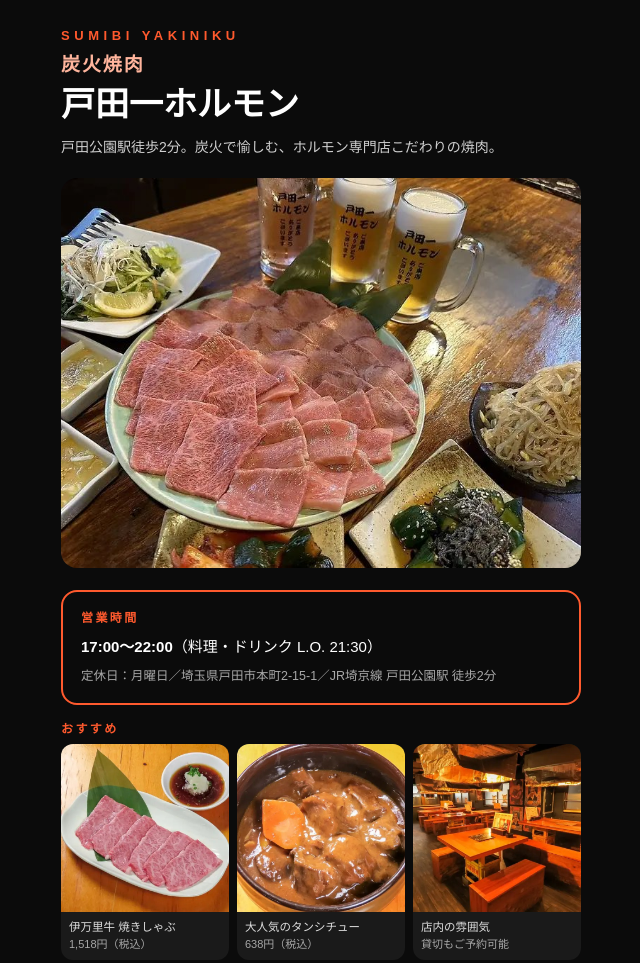
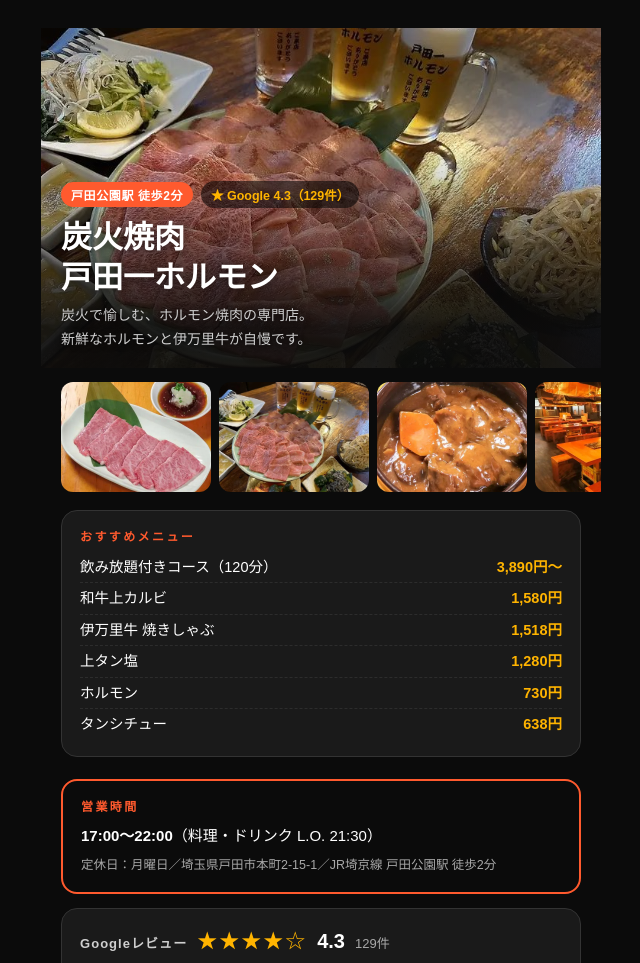
Before and after one commit to syunta6921/todaichi, a plain HTML site: page index.html in a window 1280 px wide. Shown: the top 963 px of the page, without its empty margins (319-959 px from the left). Drawn offline with Linux system fonts and the light colour scheme.

Commit message:
Build out top section

```diff
--- a/index.html
+++ b/index.html
@@ -12,6 +12,22 @@
   h1 { font-size:34px; line-height:1.3; margin-top:10px; font-weight:800; }
   h1 .sm { font-size:19px; display:block; color:#ffb59d; margin-bottom:4px; letter-spacing:.1em; }
   .tag { margin-top:10px; color:#cfcfcf; font-size:14px; line-height:1.7; }
+  .hero2 { position:relative; margin:0 -20px; }
+  .hero2 img { width:100%; height:340px; object-fit:cover; display:block; }
+  .hero2 .shade { position:absolute; inset:0; background:linear-gradient(180deg, rgba(0,0,0,.25) 0%, rgba(0,0,0,0) 35%, rgba(11,11,11,.92) 88%); }
+  .hero2 .cap { position:absolute; left:20px; right:20px; bottom:16px; }
+  .hero2 .badge { display:inline-block; background:#ff5a2e; color:#fff; font-size:12px; font-weight:700; padding:4px 10px; border-radius:999px; letter-spacing:.05em; }
+  .hero2 .rate { display:inline-block; margin-left:8px; background:rgba(0,0,0,.55); color:#ffb400; font-size:12.5px; font-weight:700; padding:4px 10px; border-radius:999px; }
+  .hero2 h1 { text-align:left; font-size:31px; margin-top:10px; text-shadow:0 2px 10px rgba(0,0,0,.6); }
+  .hero2 .tag { text-align:left; margin-top:6px; text-shadow:0 1px 6px rgba(0,0,0,.7); }
+  .strip { display:flex; gap:8px; overflow-x:auto; margin:14px -20px 0; padding:0 20px 4px; scrollbar-width:none; }
+  .strip::-webkit-scrollbar { display:none; }
+  .strip img { width:150px; height:110px; object-fit:cover; border-radius:12px; flex:none; }
+  .menu { margin-top:14px; background:#1a1a1a; border:1px solid #333; border-radius:16px; padding:16px 18px; }
+  .menu .lbl { color:#ff5a2e; font-size:12px; font-weight:700; letter-spacing:.2em; margin-bottom:8px; }
+  .menu li { list-style:none; font-size:14.5px; line-height:2.1; display:flex; justify-content:space-between; border-bottom:1px dashed #2c2c2c; }
+  .menu li:last-child { border-bottom:none; }
+  .menu li span { color:#ffb400; font-weight:700; }
   .hero { margin-top:18px; border-radius:16px; overflow:hidden; }
   .hero img { width:100%; display:block; }
   .foods { margin-top:14px; }
@@ -47,24 +63,41 @@
 </head>
 <body>
 <div class="wrap">
-  <div class="brand">SUMIBI YAKINIKU</div>
-  <h1><span class="sm">炭火焼肉</span>戸田一ホルモン</h1>
-  <p class="tag">戸田公園駅徒歩2分。炭火で愉しむ、ホルモン専門店こだわりの焼肉。</p>
+  <div class="hero2">
+    <img src="hero.jpg" alt="炭火焼肉 戸田一ホルモン">
+    <div class="shade"></div>
+    <div class="cap">
+      <span class="badge">戸田公園駅 徒歩2分</span><span class="rate">★ Google 4.3（129件）</span>
+      <h1>炭火焼肉<br>戸田一ホルモン</h1>
+      <p class="tag">炭火で愉しむ、ホルモン焼肉の専門店。<br>新鮮なホルモンと伊万里牛が自慢です。</p>
+    </div>
+  </div>
 
-  <div class="hero"><img src="hero.jpg" alt="炭火焼肉 戸田一ホルモン"></div>
+  <div class="strip">
+    <img src="food1.jpg" alt="伊万里牛 焼きしゃぶ">
+    <img src="course.jpg" alt="飲み放題付きコース">
+    <img src="food2.jpg" alt="タンシチュー">
+    <img src="room.jpg" alt="店内の雰囲気">
+    <img src="shop.jpg" alt="店舗の外観">
+    <img src="counter.jpg" alt="カウンター席">
+  </div>
+
+  <div class="menu">
+    <div class="lbl">おすすめメニュー</div>
+    <ul>
+      <li>飲み放題付きコース（120分）<span>3,890円〜</span></li>
+      <li>和牛上カルビ<span>1,580円</span></li>
+      <li>伊万里牛 焼きしゃぶ<span>1,518円</span></li>
+      <li>上タン塩<span>1,280円</span></li>
+      <li>ホルモン<span>730円</span></li>
+      <li>タンシチュー<span>638円</span></li>
+    </ul>
+  </div>
+
   <div class="info">
     <div class="lbl">営業時間</div>
     <div class="row"><b>17:00〜22:00</b>（料理・ドリンク L.O. 21:30）</div>
     <div class="note">定休日：月曜日／埼玉県戸田市本町2-15-1／JR埼京線 戸田公園駅 徒歩2分</div>
-  </div>
-
-  <div class="foods">
-    <div class="lbl">おすすめ</div>
-    <div class="grid">
-      <figure><img src="food1.jpg" alt="伊万里牛 焼きしゃぶ"><figcaption>伊万里牛 焼きしゃぶ<span>1,518円（税込）</span></figcaption></figure>
-      <figure><img src="food2.jpg" alt="タンシチュー"><figcaption>大人気のタンシチュー<span>638円（税込）</span></figcaption></figure>
-      <figure><img src="room.jpg" alt="店内の雰囲気"><figcaption>店内の雰囲気<span>貸切もご予約可能</span></figcaption></figure>
-    </div>
   </div>
 
   <div class="review">
```
Also changed, not shown: counter.jpg (added), course.jpg (added), shop.jpg (added).
